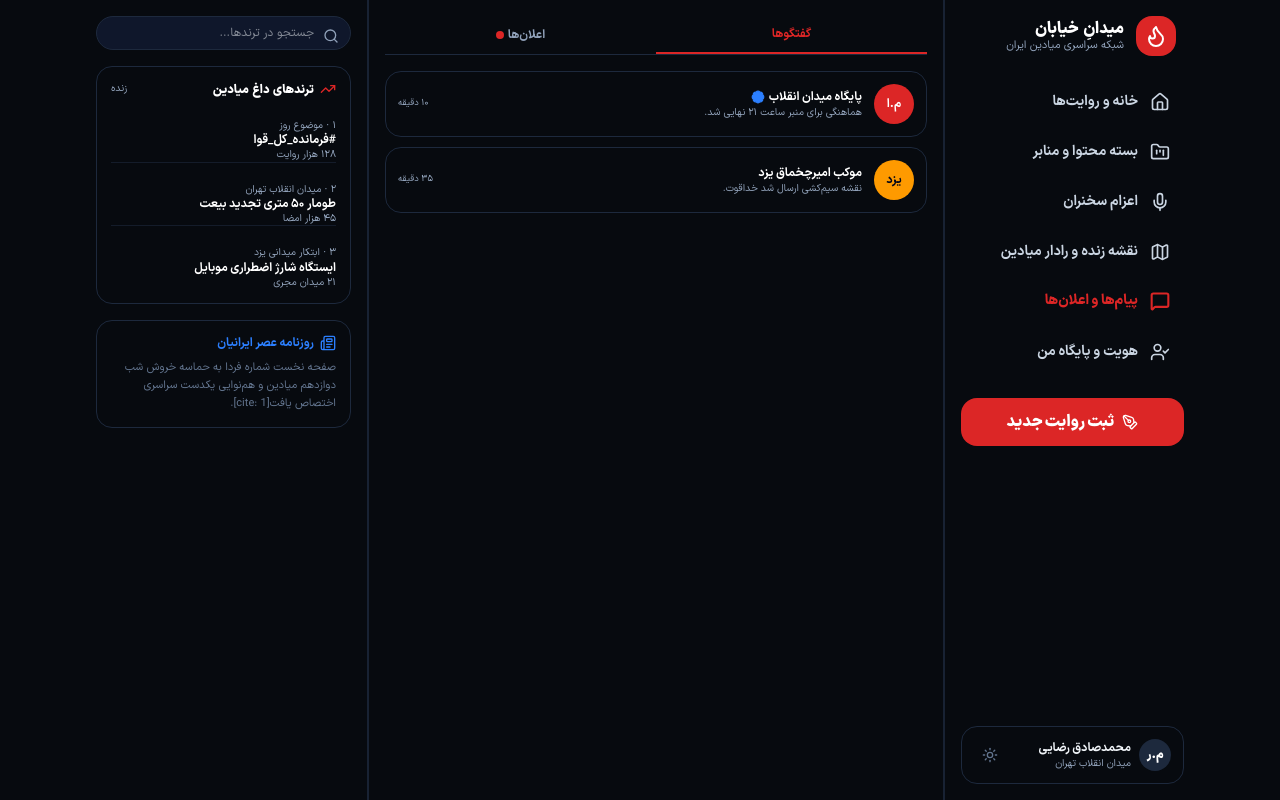
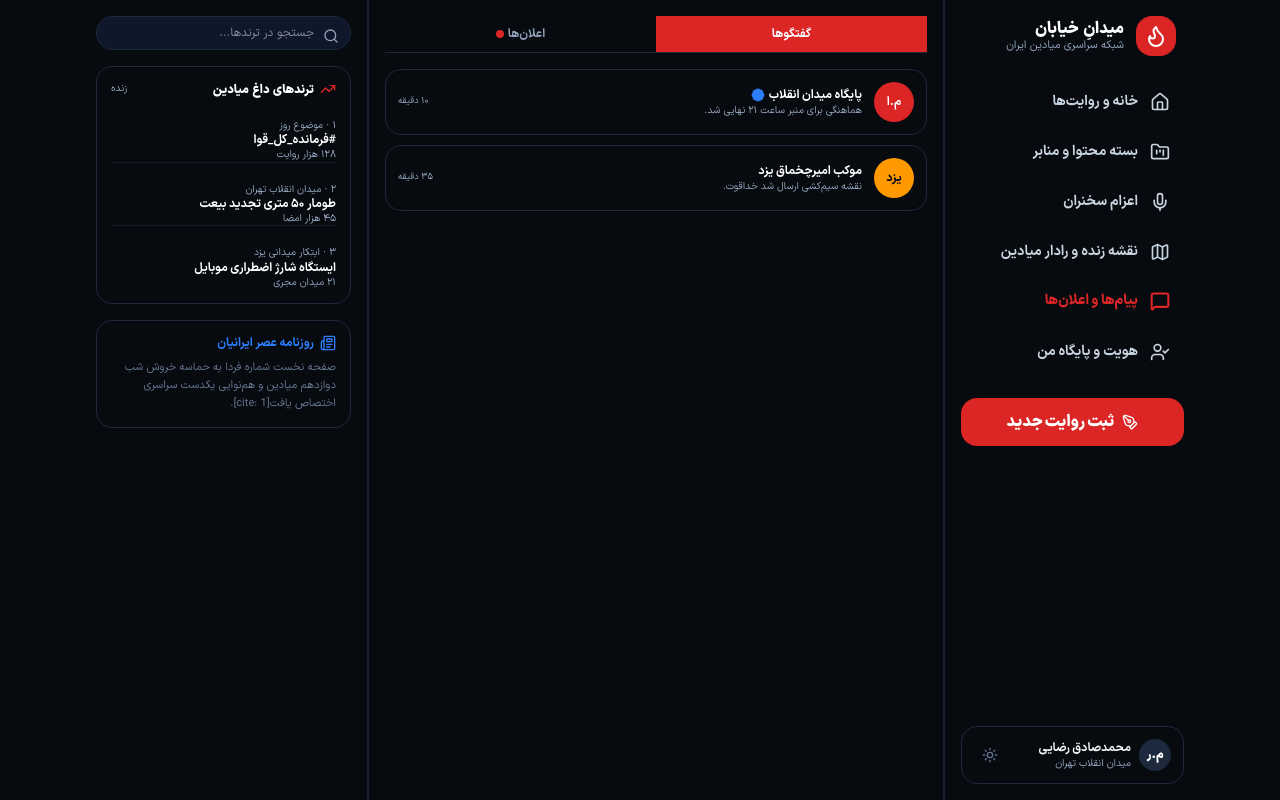
Before and after one commit to mohammad-mohammad-soltani/meydan, a Next.js app: page / in a window 1280 px wide. Both pictures are taken after a click on the button "پیام‌ها و اعلان‌ها". Built offline with nearby package versions, Linux system fonts and the light colour scheme; a web font is replaced by a local one.

Commit message:
Synchronize chat tab active states

```diff
--- a/components/prototype/views/ViewChat.tsx
+++ b/components/prototype/views/ViewChat.tsx
@@ -3,8 +3,8 @@ export function ViewChat() {
   return (
         <section id="view-chat" className="app-view hidden p-4 space-y-4 pb-20">
           <div className="flex border-b border-slate-200 dark:border-slate-800 text-xs font-bold">
-            <button data-action="switchChatSection('messages')" id="chat-tab-messages" className="flex-1 py-2.5 text-center tab-active transition">گفتگوها</button>
-            <button data-action="switchChatSection('notifs')" id="chat-tab-notifs" className="flex-1 py-2.5 text-center text-slate-500 dark:text-slate-400 transition flex items-center justify-center gap-1">
+            <button data-action="switchChatSection('messages')" data-chat-section="messages" id="chat-tab-messages" className="flex-1 py-2.5 text-center subtab-active transition">گفتگوها</button>
+            <button data-action="switchChatSection('notifs')" data-chat-section="notifs" id="chat-tab-notifs" className="flex-1 py-2.5 text-center text-slate-500 dark:text-slate-400 transition flex items-center justify-center gap-1">
               <span>اعلان‌ها</span>
               <span className="w-2 h-2 rounded-full bg-brand-red" />
             </button>
```
